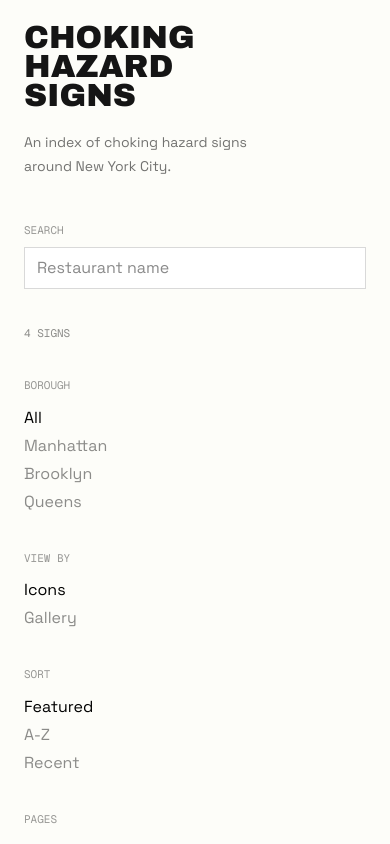
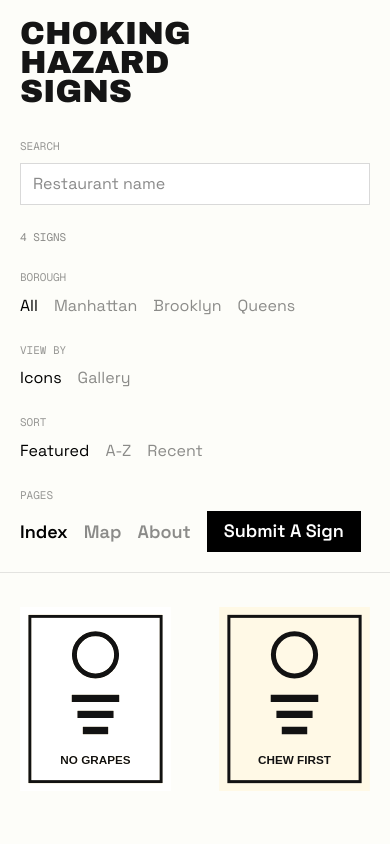
Before and after one commit to gibsonchu/swallow-this, a Next.js app: page / in a window 390 px wide. Shown: the top 844 px of the page. Built offline with nearby package versions, Linux system fonts and the light colour scheme.

Commit message:
Simplify map and mobile layout

```diff
--- a/app/about/page.tsx
+++ b/app/about/page.tsx
@@ -21,7 +21,7 @@ export default function AboutPage() {
         Header Image Placeholder
       </div>
 
-      <article className="mx-auto max-w-3xl text-[19px] leading-8 text-black/80">
+      <article className="mx-auto mb-24 max-w-3xl text-[19px] leading-8 text-black/80 md:mb-36">
         <p className="font-mono text-xs uppercase leading-5 text-black/45">
           A public index of choking hazard signs collected around New York City.
         </p>
--- a/app/layout.tsx
+++ b/app/layout.tsx
@@ -38,6 +38,9 @@ export default function RootLayout({
       <body className="min-h-full antialiased">
         {children}
         <footer className="border-t border-black/10 bg-[#fdfdf9] px-5 py-5 font-mono text-[11px] text-black/45 md:px-10">
+          <p className="mb-4 max-w-sm leading-5">
+            An index of choking hazard signs around New York City.
+          </p>
           <div className="flex flex-wrap items-center justify-between gap-3">
             <span>Last Updated May 26, 2026</span>
             <span>
--- a/components/ArchiveExplorer.tsx
+++ b/components/ArchiveExplorer.tsx
@@ -71,15 +71,12 @@ export function ArchiveExplorer({ signs }: { signs: SignRecord[] }) {
 
   return (
     <div className="min-h-screen bg-[#fdfdf9] text-[#151515] md:grid md:grid-cols-[320px_1fr]">
-      <aside className="border-b border-black/10 p-6 md:sticky md:top-0 md:h-screen md:border-b-0 md:p-10">
-        <h1 className="display-title max-w-[13rem] text-[2rem] leading-[0.9] tracking-normal md:text-[2.55rem]">
+      <aside className="border-b border-black/10 p-5 md:sticky md:top-0 md:h-screen md:border-b-0 md:p-10">
+        <h1 className="display-title max-w-[15rem] text-[2rem] leading-[0.9] tracking-normal md:max-w-[13rem] md:text-[2.55rem]">
           Choking Hazard Signs
         </h1>
-        <p className="mt-5 max-w-[14rem] text-sm leading-6 text-black/55">
-          An index of choking hazard signs around New York City.
-        </p>
 
-        <nav className="mt-11 grid gap-9">
+        <nav className="mt-8 grid gap-6 md:mt-11 md:gap-9">
           <label className="grid gap-2">
             <span className="font-mono text-[11px] uppercase text-black/40">Search</span>
             <input
@@ -93,8 +90,9 @@ export function ArchiveExplorer({ signs }: { signs: SignRecord[] }) {
 
           <p className="font-mono text-[11px] uppercase text-black/45">{filteredSigns.length} signs</p>
 
-          <div className="grid gap-1">
+          <div>
             <p className="mb-2 font-mono text-[11px] uppercase text-black/40">Borough</p>
+            <div className="flex flex-wrap gap-x-4 gap-y-1 md:grid md:gap-1">
               {boroughs.map((item) => (
                 <button
                   key={item}
@@ -108,9 +106,11 @@ export function ArchiveExplorer({ signs }: { signs: SignRecord[] }) {
                 </button>
               ))}
             </div>
+          </div>
 
-          <div className="grid gap-1">
+          <div>
             <p className="mb-2 font-mono text-[11px] uppercase text-black/40">View By</p>
+            <div className="flex flex-wrap gap-x-4 gap-y-1 md:grid md:gap-1">
               {(["icons", "gallery"] as ViewMode[]).map((item) => (
                 <button
                   key={item}
@@ -122,9 +122,11 @@ export function ArchiveExplorer({ signs }: { signs: SignRecord[] }) {
                 </button>
               ))}
             </div>
+          </div>
 
-          <div className="grid gap-1">
+          <div>
             <p className="mb-2 font-mono text-[11px] uppercase text-black/40">Sort</p>
+            <div className="flex flex-wrap gap-x-4 gap-y-1 md:grid md:gap-1">
               {[
                 ["featured", "Featured"],
                 ["az", "A-Z"],
@@ -143,15 +145,18 @@ export function ArchiveExplorer({ signs }: { signs: SignRecord[] }) {
                 </button>
               ))}
             </div>
+          </div>
 
-          <div className="grid gap-1">
+          <div>
             <p className="mb-2 font-mono text-[11px] uppercase text-black/40">Pages</p>
+            <div className="flex flex-wrap items-center gap-x-4 gap-y-2 md:grid md:gap-1">
               <span className="text-lg font-semibold text-black">Index</span>
               <Link className="text-lg font-semibold text-black/45 hover:text-black" href="/map">Map</Link>
               <Link className="text-lg font-semibold text-black/45 hover:text-black" href="/about">About</Link>
-            <Link className="mt-3 w-fit border border-black bg-black px-4 py-2 text-lg font-semibold leading-tight text-white hover:bg-white hover:text-black" href="/submit">
+              <Link className="w-fit border border-black bg-black px-4 py-2 text-lg font-semibold leading-tight text-white hover:bg-white hover:text-black md:mt-3" href="/submit">
                 Submit A Sign
               </Link>
+            </div>
           </div>
         </nav>
       </aside>
--- a/components/SignModal.tsx
+++ b/components/SignModal.tsx
@@ -40,15 +40,15 @@ export function SignModal({
   return (
     <div className="fixed inset-0 z-[1000] bg-[#fdfdf9]/70 backdrop-blur-md" role="dialog" aria-modal="true">
       <button className="absolute inset-0 cursor-default" type="button" aria-label="Close" onClick={onClose} />
-      <div className="absolute left-1/2 top-1/2 grid max-h-[88vh] min-h-[min(720px,88vh)] w-[min(980px,92vw)] -translate-x-1/2 -translate-y-1/2 gap-5 overflow-auto border border-black/10 bg-[#fdfdf9] p-5 shadow-sm md:grid-cols-[minmax(0,1fr)_330px]">
-        <button className="absolute right-3 top-3 font-mono text-[11px] uppercase text-black/45 hover:text-black" type="button" onClick={onClose}>
+      <div className="absolute left-1/2 top-1/2 grid max-h-[92vh] min-h-[min(720px,88vh)] w-[min(980px,94vw)] -translate-x-1/2 -translate-y-1/2 gap-5 overflow-auto border border-black/10 bg-[#fdfdf9] p-4 pt-12 shadow-sm sm:p-5 sm:pt-12 md:grid-cols-[minmax(0,1fr)_330px] md:pt-5">
+        <button className="absolute right-4 top-4 px-2 py-1 font-mono text-[11px] uppercase text-black/45 hover:text-black" type="button" onClick={onClose}>
           Close
         </button>
-        <div className="grid min-h-[340px] place-items-center bg-white">
+        <div className="grid min-h-[260px] place-items-center bg-white sm:min-h-[340px]">
           {/* eslint-disable-next-line @next/next/no-img-element */}
           <img src={imageFor(sign)} alt={sign.restaurant_name || "Choking hazard sign"} className="archive-image max-h-[72vh] w-full object-contain object-center p-3" />
         </div>
-        <section className="flex min-h-[520px] flex-col gap-4 pr-6 md:pr-0">
+        <section className="flex min-h-[460px] flex-col gap-4 md:min-h-[520px] md:pr-0">
           <div>
             <p className="font-mono text-[11px] uppercase text-black/45">
               {index + 1} / {total}
@@ -57,8 +57,8 @@ export function SignModal({
           </div>
           <dl className="grid gap-px overflow-hidden border border-black/10 text-sm">
             {metadata.map(([label, value]) => (
-              <div key={label} className="grid grid-cols-[118px_1fr] bg-white">
-                <dt className="border-r border-black/10 p-2 font-mono text-[10px] uppercase text-black/45">{label}</dt>
+              <div key={label} className="grid bg-white sm:grid-cols-[118px_1fr]">
+                <dt className="border-b border-black/10 p-2 font-mono text-[10px] uppercase text-black/45 sm:border-b-0 sm:border-r">{label}</dt>
                 <dd className="whitespace-pre-line p-2">
                   {label === "Address" && sign.google_maps_url && value ? (
                     <a className="underline decoration-black/30 underline-offset-2 hover:decoration-black" href={sign.google_maps_url} target="_blank" rel="noreferrer">
```
Also changed, not shown: components/SignMap.tsx (+32 -12 lines). Lines whose indentation alone changed are shown as unchanged.
